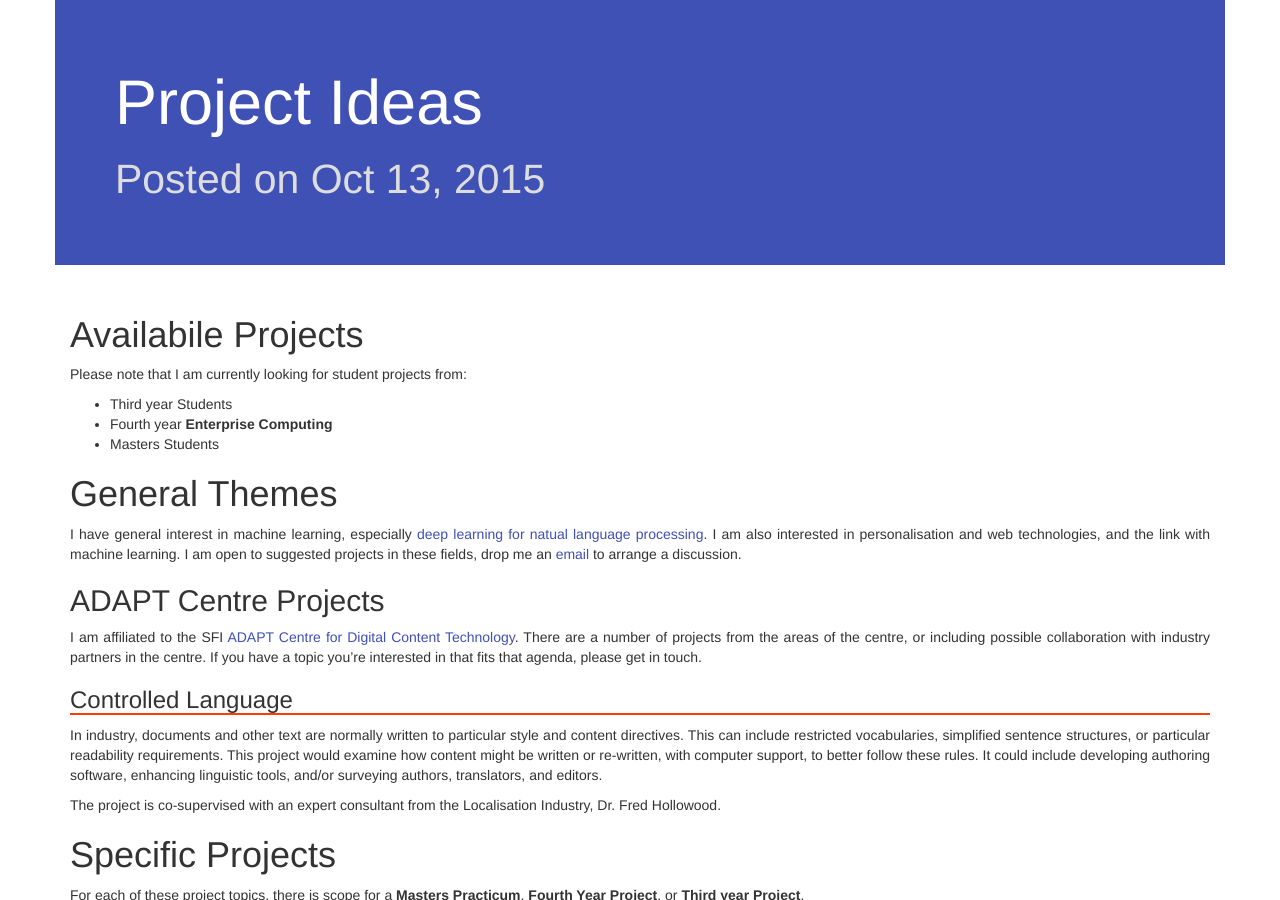
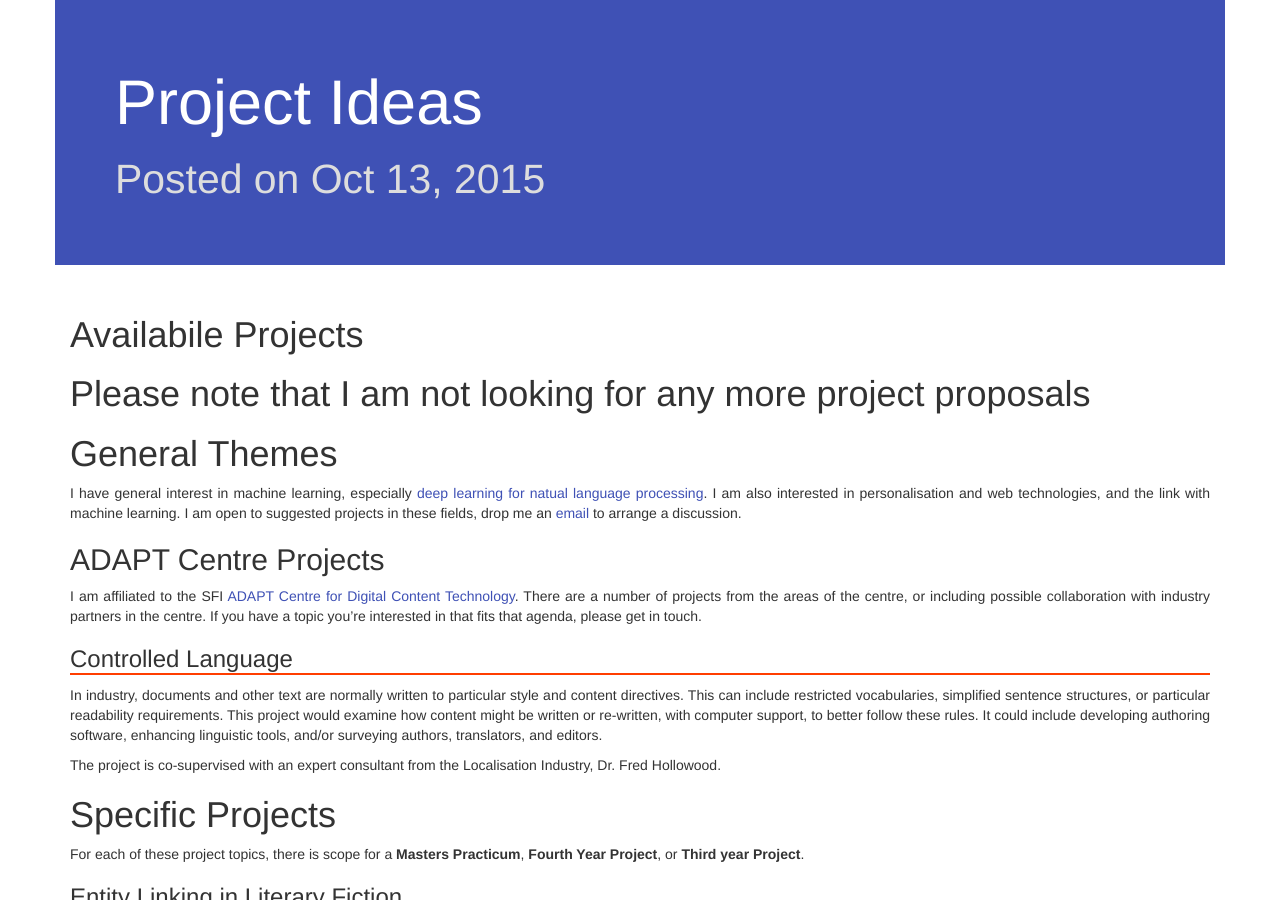
Before and after one commit to uberalex/uberalex.github.io, a Jekyll site: the page built from projects/index.md, in a window 1280 px wide and 900 px high. Built offline with Jekyll 4.4.1, drawn with Linux system fonts in a browser that asks for light colours; nearby versions of some CDN libraries; Markdown is read by kramdown in place of the engine named in the settings.

Commit message:
no projects

```diff
--- a/projects/index.md
+++ b/projects/index.md
@@ -7,11 +7,7 @@ title: Project Ideas
 
 # Availabile Projects
 
-Please note that I am currently looking for student projects from:
-
- * Third year Students
- * Fourth year __Enterprise Computing__
- * Masters Students
+<h1>Please note that I am not looking for any more project proposals</h1>
 
 # General Themes
 
```
